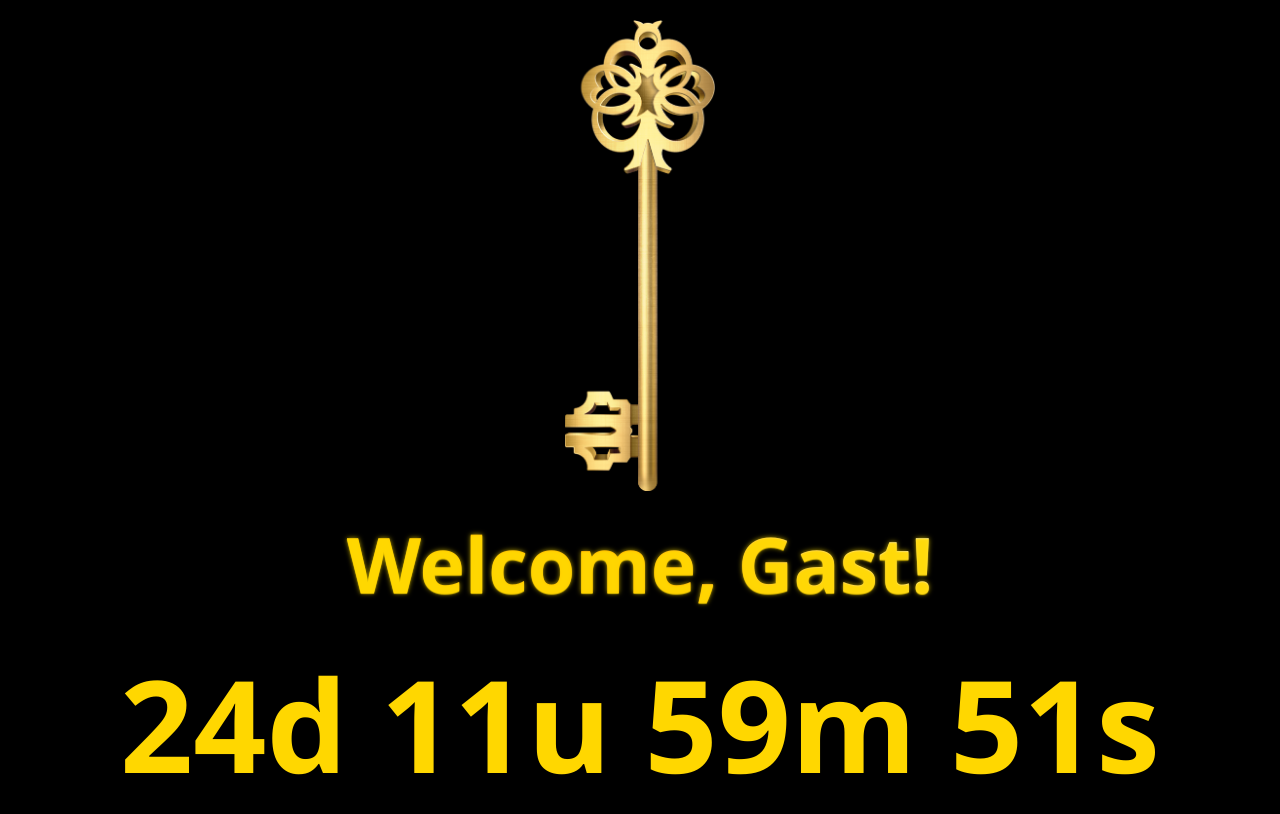
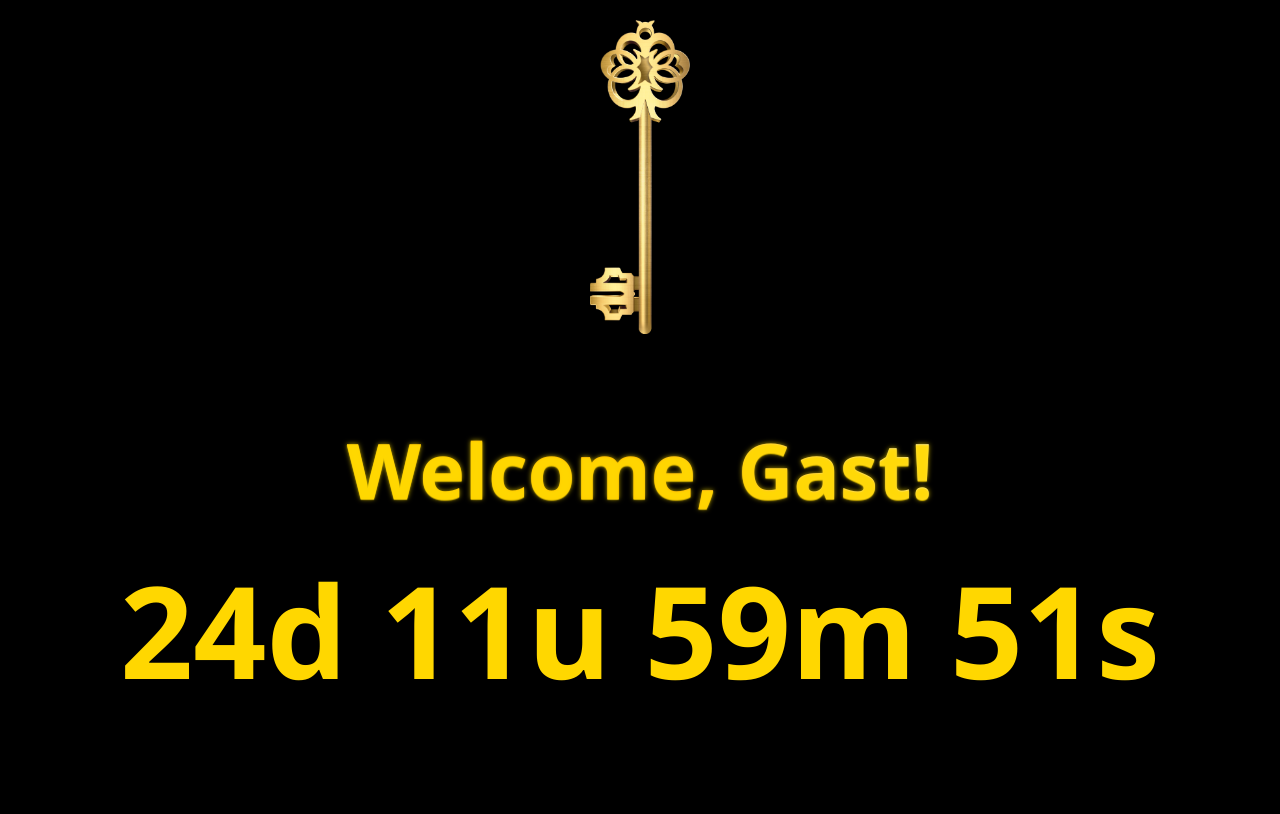
Before and after one commit to Frank-Dendoncker/YouAreInvited, a plain HTML site: page timer.html in a window 1280 px wide. Drawn offline with Linux system fonts and the light colour scheme.

Commit message:
Add files via upload

```diff
--- a/timer.html
+++ b/timer.html
@@ -8,7 +8,7 @@
 </head>
 <body>
   <div id="logo-container">
-    <img src="key.png" alt="Logo" id="logo" style="width: 150px; height: auto;">
+    <img src="key.png" alt="Logo" id="logo" style="width: 100px; height: auto;">
   </div>
 
   <div id="timer-container">
```
